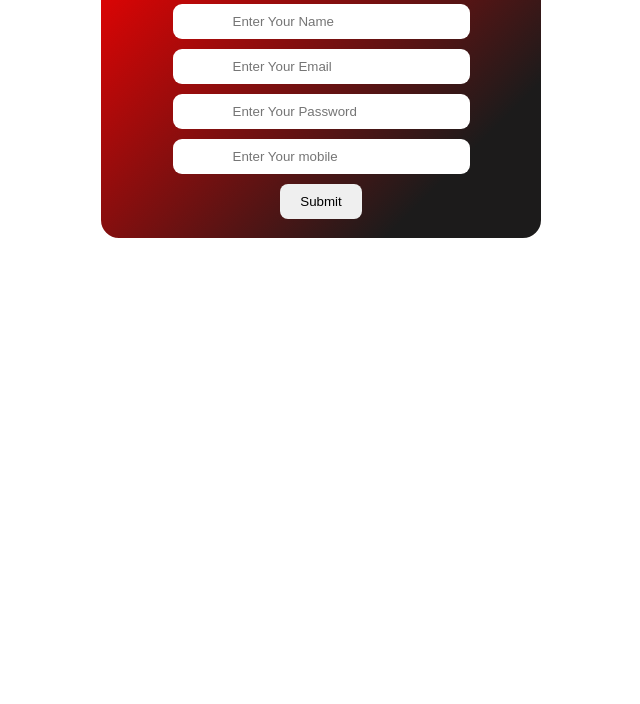
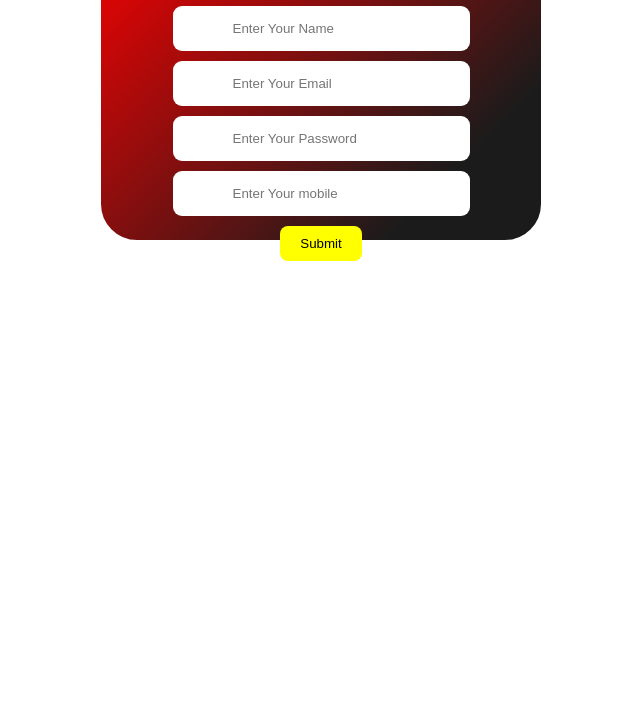
Before and after one commit to Code0fChiragSharma/E-Commerce, a plain HTML site: page index.html in a window 1280 px wide. Shown: the part 112-816 px from the top of the page, without its empty margins (319-959 px from the left). Drawn offline with Linux system fonts and the light colour scheme.

Commit message:
Update index.html

```diff
--- a/index.html
+++ b/index.html
@@ -21,8 +21,8 @@
             font-family: 'Segoe UI', Tahoma, Geneva, Verdana, sans-serif;
             padding: 20px;
           color: white;
-            border-radius: 20px;
-            border: 2px solid;
+            border-radius: 40px;
+            border: 4px solid;
         }
 form{
     display: flex;
@@ -32,7 +32,7 @@ form{
     gap: 10px;
 }
         input {
-            padding: 10px 60px;
+            padding: 15px 60px;
 
             border-radius: 9px;
             border: none;
@@ -41,6 +41,8 @@ form{
             padding: 10px 20px;
             border-radius: 8px;
             border: none;
+            background:yellow;
+
         }
     </style>
 </head>
```
